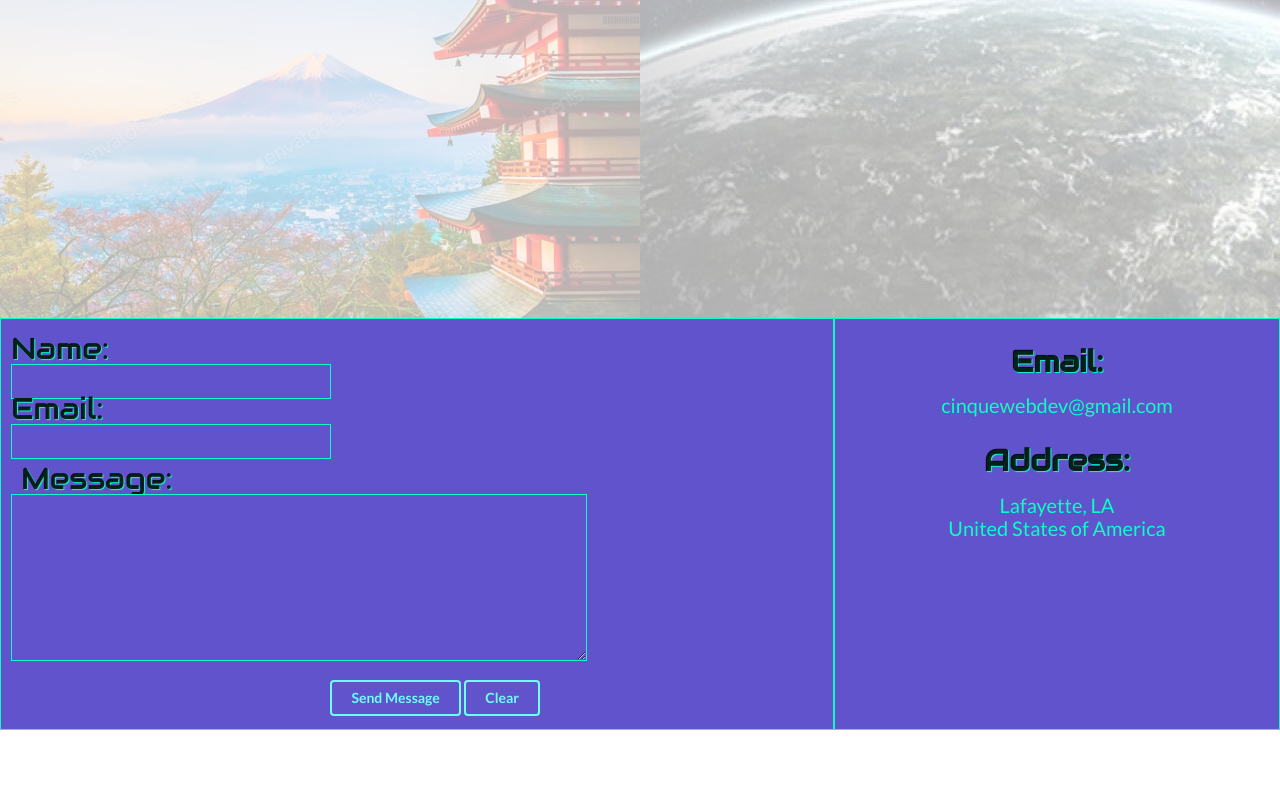
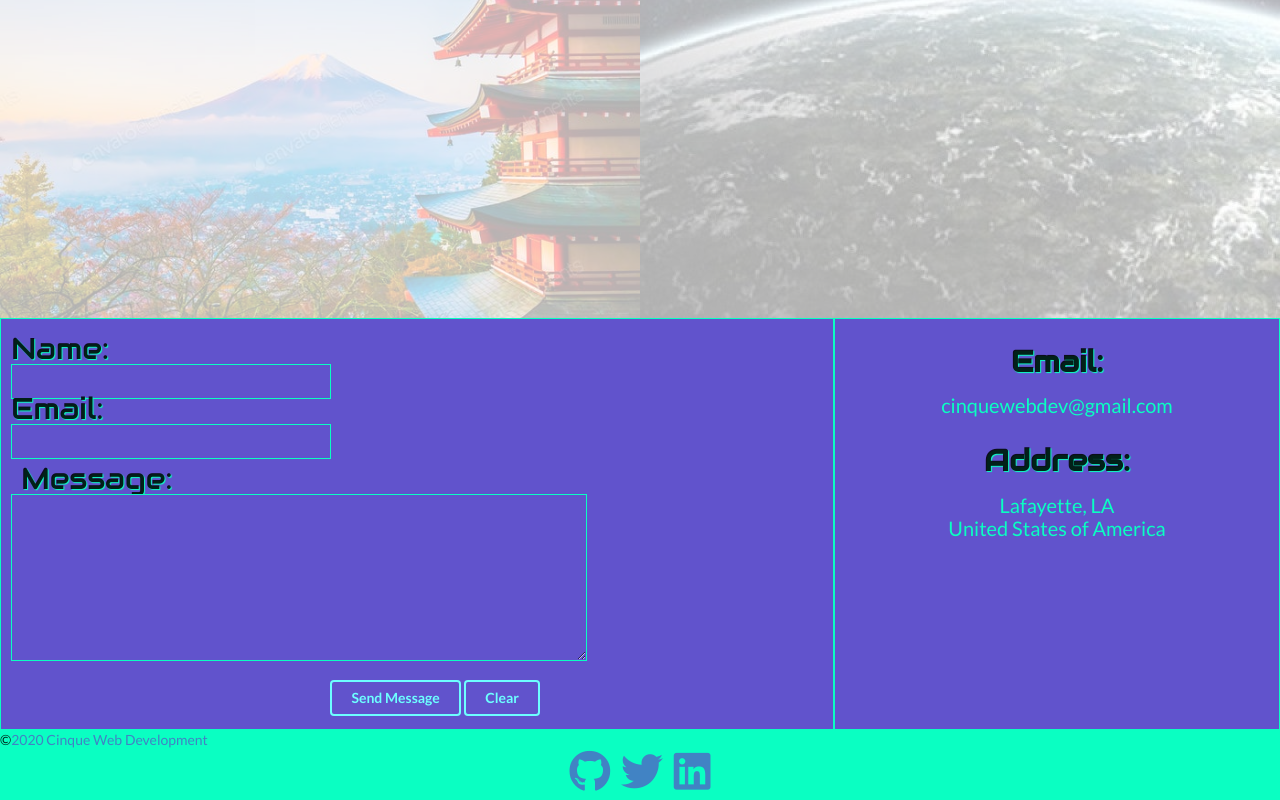
Before and after one commit to samueltrahan/web-react-ambition, a React (Create React App) app: page / in a window 1280 px wide. Shown: the part 962-1762 px from the top of the page. Before the commit the page ends 1692 px from the top, so only its background shows below. Built offline with nearby package versions, Linux system fonts and the light colour scheme.

Commit message:
finished styling the footer

```diff
--- a/public/index.html
+++ b/public/index.html
@@ -21,6 +21,7 @@
       href="https://cdnjs.cloudflare.com/ajax/libs/semantic-ui/2.4.1/semantic.min.css"
     />
     <link href="https://fonts.googleapis.com/css2?family=Anton&family=Audiowide&family=Bangers&family=Kaushan+Script&family=Monoton&display=swap" rel="stylesheet">
+    <link rel="stylesheet" href="https://pro.fontawesome.com/releases/v5.10.0/css/all.css" integrity="sha384-AYmEC3Yw5cVb3ZcuHtOA93w35dYTsvhLPVnYs9eStHfGJvOvKxVfELGroGkvsg+p" crossorigin="anonymous"/>
     <!--
       Notice the use of %PUBLIC_URL% in the tags above.
       It will be replaced with the URL of the `public` folder during the build.
--- a/src/App.js
+++ b/src/App.js
@@ -4,6 +4,7 @@
 import Display from './components/Projects/Display';
 import Contact from './components/Contact/Contact';
 import Address from './components/Contact/Address';
+import Footer from './components/Footer/Footer';
 import './App.css';
 
 export default function App() {
@@ -20,6 +21,7 @@
       <Address />
         </div>
       </div>
+      <Footer />
     </div>
   )
 }
--- /dev/null
+++ b/src/components/Footer/Footer.css
@@ -0,0 +1,19 @@
+.footer {
+  background-color: #0AFFC2;
+  height: 70px;
+}
+
+.social-links {
+  display: flex;
+  justify-content: center;
+  align-items: center;
+}
+
+.cinque-icon {
+  width: 40px;
+  margin-top: 10px;
+}
+
+.copy-right {
+  display: inline;
+}
--- /dev/null
+++ b/src/components/Footer/Footer.js
@@ -0,0 +1,18 @@
+import React from 'react'
+import './Footer.css'
+export default function Footer() {
+  return (
+    <div>
+     <footer className="footer">
+       <div className="copy-right">
+       <p>&copy;<a target='_blank' href="https://www.cinquewd.com">2020 Cinque Web Development</a></p>
+       </div>
+       <div className="social-links">
+       <a target="_blank" className="github" href="https://github.com/Cinque-Web-Development"><i id="github" className="fab fa-github fa-3x"></i></a>&nbsp;&nbsp;&nbsp;&nbsp;
+       <a target="_blank" href="https://twitter.com/cinquewebdev"><i className="fab fa-twitter fa-3x"></i></a>&nbsp;&nbsp;&nbsp;&nbsp;
+       <a target="_blank" href="https://www.linkedin.com/company/cinque-web-dev"><i className="fab fa-linkedin fa-3x"></i></a>
+       </div>
+     </footer>
+    </div>
+  )
+}
```
Also changed, not shown: public/images/cinque.png (added).
